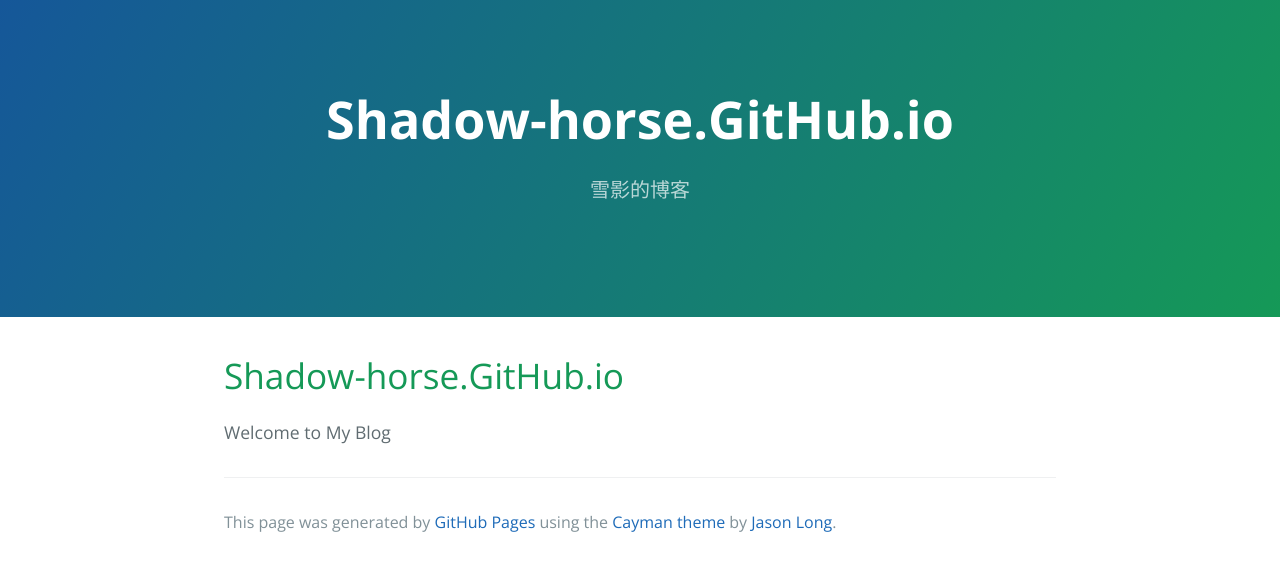
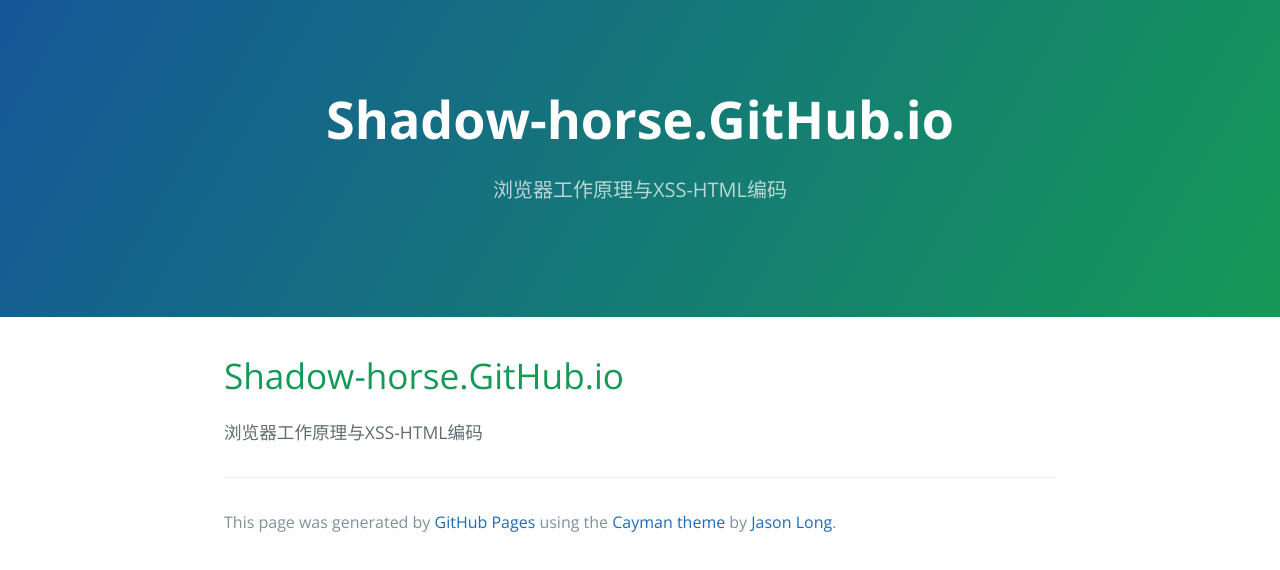
Before and after one commit to shadow-horse/shadow-horse.github.io, a plain HTML site: page index2.html in a window 1280 px wide. Drawn offline with nearby package versions, Linux system fonts and the light colour scheme.

Commit message:
Update index2.html

```diff
--- a/index2.html
+++ b/index2.html
@@ -12,14 +12,14 @@
   <body>
     <section class="page-header">
       <h1 class="project-name">Shadow-horse.GitHub.io</h1>
-      <h2 class="project-tagline">雪影的博客</h2>
+      <h2 class="project-tagline">浏览器工作原理与XSS-HTML编码</h2>
     </section>
 
     <section class="main-content">
       <h1>
 <a id="shadow-horsegithubio" class="anchor" href="#shadow-horsegithubio" aria-hidden="true"><span aria-hidden="true" class="octicon octicon-link"></span></a>Shadow-horse.GitHub.io</h1>
 
-<p>Welcome to My Blog</p>
+<p>浏览器工作原理与XSS-HTML编码</p>
 
 <h2>
 
```
